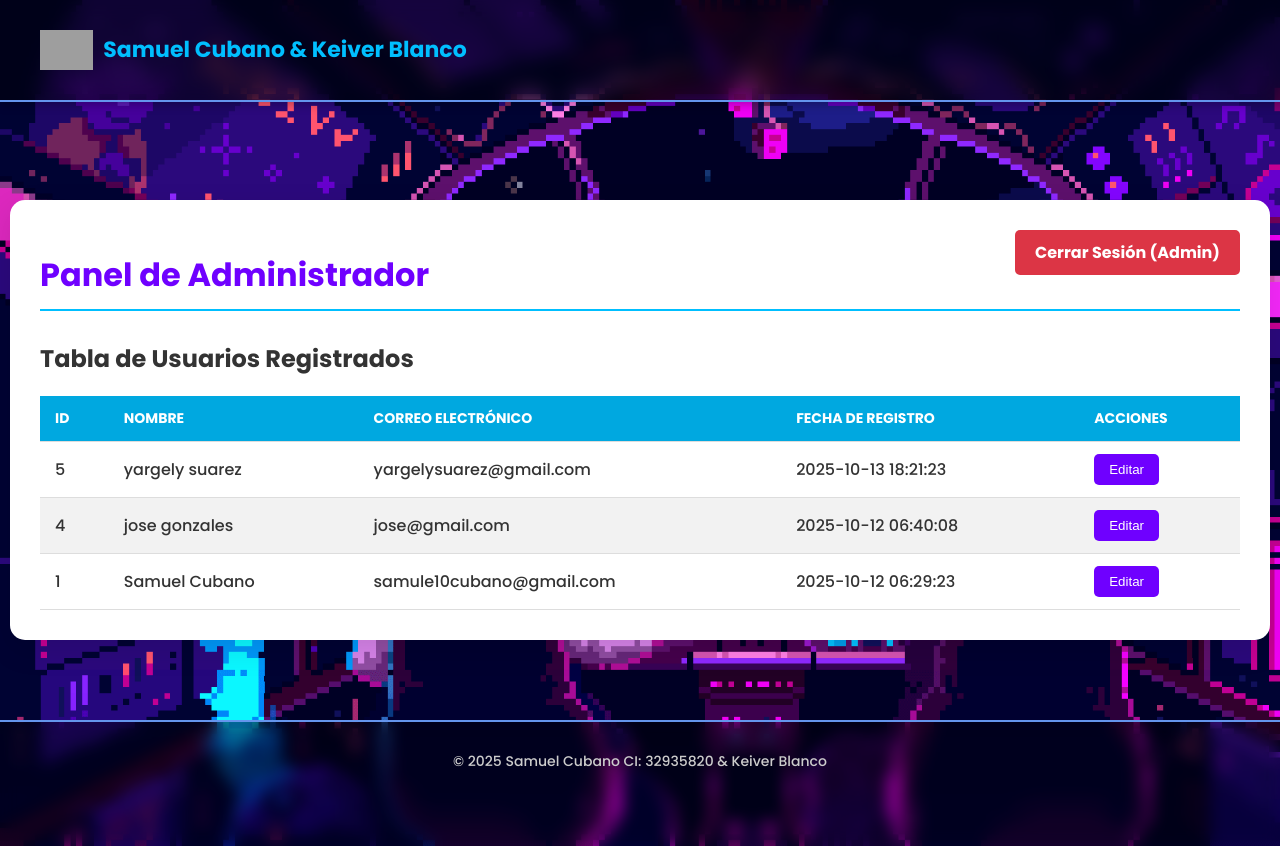
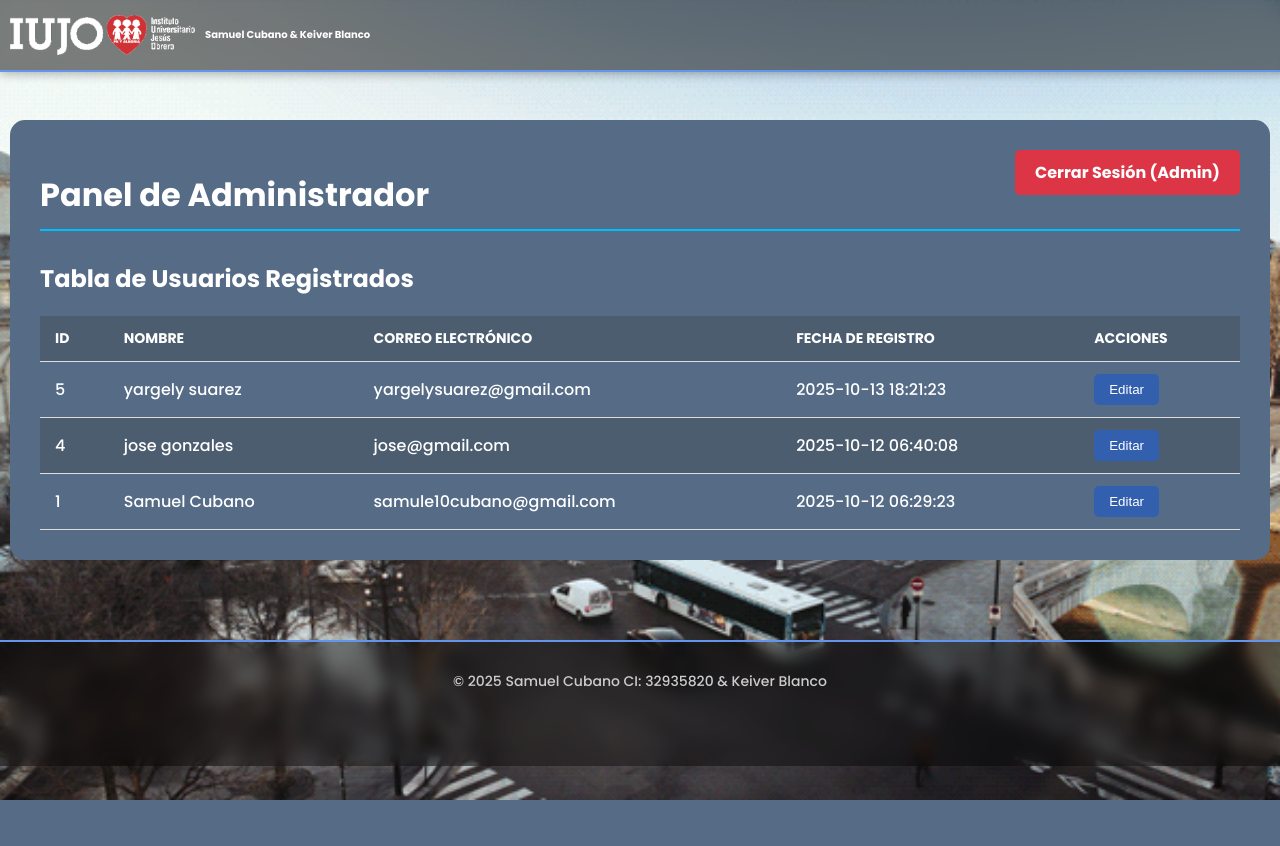
Before and after one commit to Keiverblack/Documental-moya, a PHP site: page /admin_panel.php in a window 1280 px wide. After the commit the page ends 800 px from the top, so only its background shows below. Run offline with PHP 8.4, Linux system fonts and the light colour scheme; a user stored in the database is signed in; data comes from the database, SQL or seed files in the repository; grey boxes are pictures that could not be loaded.

Commit message:
cambios admin

```diff
--- a/admin_panel.php
+++ b/admin_panel.php
@@ -55,7 +55,7 @@ $conexion->close();
 </head>
 <header class="main-header">
         <div class="logo">
-            <img src="img/IUJO (1).png" alt="Logo" height="40">
+            <img src="img/IUJO.png" alt="Logo" height="40">
             <h2>Samuel Cubano & Keiver Blanco</h2>
         </div>
     </header>
--- a/css/style_admin.css
+++ b/css/style_admin.css
@@ -1,21 +1,24 @@
+:root {
+    --header-height: 70px; /* ajustar si tu header es más alto/bajo */
+    --footer-height: 60px; /* ajustar al alto del footer */
+}
 body {
     font-family: 'Poppins', sans-serif;
-    background: url(img/12.gif);
+    background: url('../img/foto de header.gif');
     background-size: cover;
     margin: 0;
-    color: #333;
+    color: #fff;
 }
 .contenedor {
     max-width: 1200px;
     margin: 0 auto;
-    margin-top: 25vh;
-    background: #fff;
+    margin-top: 15vh;
+    background: rgb(85, 107, 134);
     padding: 30px;
     border-radius: 15px;
-    box-shadow: 0 10px 30px rgba(0, 0, 0, 0.1);
 }
 h1 {
-    color: #6f00ffff;
+    color: rgb(255, 255, 255);
     border-bottom: 2px solid #00bfff;
     padding-bottom: 10px;
     margin-bottom: 30px;
@@ -47,16 +50,16 @@ th, td {
     border-bottom: 1px solid #ddd;
 }
 th {
-    background-color: #00a8e0ff;
-    color: white;
+    background-color: rgb(77, 93, 112);
+    color: rgb(255, 255, 255);
     text-transform: uppercase;
     font-size: 14px;
 }
 tr:nth-child(even) {
-    background-color: #f2f2f2;
+    background-color: rgb(77, 93, 112);
 }
 .btn-editar {
-    background-color: #6f00ffff;
+    background-color: rgb(51, 95, 175);
     color: white;
     border: none;
     padding: 8px 15px;
@@ -65,7 +68,7 @@ tr:nth-child(even) {
     transition: background-color 0.3s;
 }
 .btn-editar:hover {
-    background-color: #44029bff;
+    background-color: rgb(142, 154, 177);
 }
 .btn-logout {
     float: right;
@@ -97,7 +100,7 @@ tr:nth-child(even) {
 }
 
 .modal-contenido {
-    background-color: #fefefe;
+    background-color: rgb(85, 107, 134);
     margin: 5% auto; /* 5% desde arriba y centrado */
     padding: 30px;
     border: 1px solid #888;
@@ -148,12 +151,13 @@ tr:nth-child(even) {
     background-color: #007bff;
 }
 
+/* Header */
 .main-header {
     width: 100%;
     display: flex;
     justify-content: space-between;
     align-items: center;
-    padding: 15px 40px;
+    padding: 15px 10px;
     position: fixed;
     top: 0;
     left: 0;
@@ -168,6 +172,17 @@ header {
     border-bottom: solid 2px cornflowerblue;
 }
 
+.main-header .logo {
+    display: flex;
+    align-items: center;
+    gap: 10px;
+}
+
+.main-header .logo h2 {
+    font-size: 20px;
+    color: #ffffff;
+}
+
 footer {
     border-top: solid 2px cornflowerblue;
 }
@@ -179,8 +194,8 @@ footer {
 }
 
 .main-header .logo h2 {
-    font-size: 22px;
-    color: #00bfff;
+    font-size: 10px;
+    color: #ffffff;
 }
 
 /* Footer */
```
Also changed, not shown: form-hoteles.php (added, +11 -0 lines).
